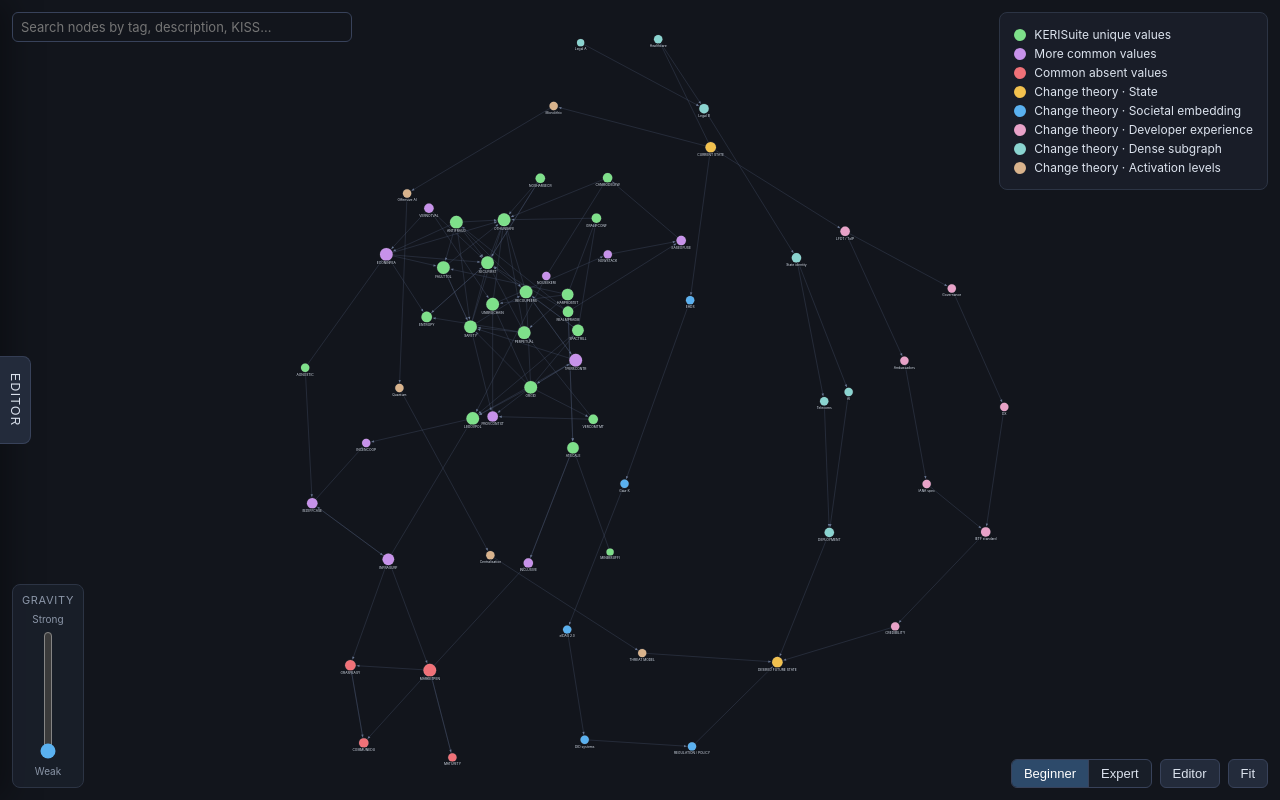
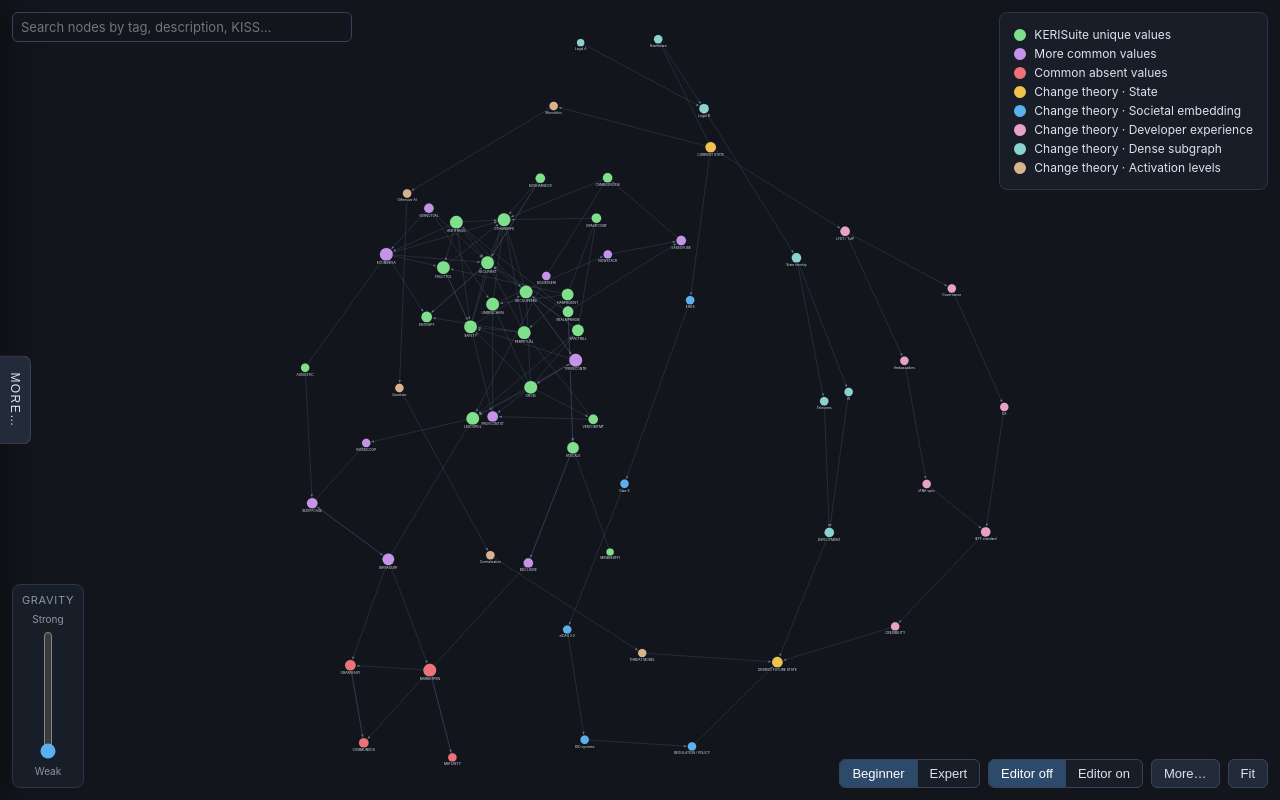
Before and after one commit to blockchainbird/KERI-value-system-visualisation, a website built with Vite: page index.html in a window 1280 px wide. Built offline with nearby package versions, Linux system fonts and the light colour scheme.

Commit message:
Refactor editor functionality and UI elements
- Replaced the editor toggle buttons with a more accessible group, allowing users to turn the editor on and off.
- Updated button titles and panel handling to reflect the new functionality.
- Enhanced CSS to manage visibility of editor-specific elements based on the editor state.
- Improved the structure of the editor section to ensure a cleaner user experience.

Signed-off-by: Kor Dwarshuis <proximus@fastmail.com>

```diff
--- a/index.html
+++ b/index.html
@@ -29,13 +29,17 @@
           <button id="btn-level-beginner" type="button" data-level="beginner">Beginner</button>
           <button id="btn-level-expert" type="button" data-level="expert">Expert</button>
         </div>
-        <button id="btn-panel-open" type="button" title="Open editor">Editor</button>
+        <div id="editor-toggle" role="group" aria-label="Graph editor">
+          <button id="btn-editor-off" type="button" data-editor="off">Editor off</button>
+          <button id="btn-editor-on" type="button" data-editor="on">Editor on</button>
+        </div>
+        <button id="btn-panel-open" type="button" title="Open more">More…</button>
         <button id="btn-zoom-fit" title="Fit graph to view">Fit</button>
       </div>
     </main>
 
-    <button id="panel-handle" type="button" aria-expanded="false" aria-controls="panel" title="Open editor">
-      Editor
+    <button id="panel-handle" type="button" aria-expanded="false" aria-controls="panel" title="Open more">
+      More…
     </button>
 
     <aside id="panel" aria-hidden="true" inert>
@@ -50,7 +54,7 @@
             </a>
           </p>
         </div>
-        <div id="file-section">
+        <div id="file-section" class="editor-only">
           <div class="button-row">
             <button id="btn-load" title="Load a graph JSON file from disk">Load…</button>
             <button id="btn-save" title="Save the current graph to a JSON file">Save…</button>
@@ -58,7 +62,7 @@
           </div>
           <p class="hint" id="file-hint"></p>
         </div>
-        <button id="btn-panel-close" type="button" title="Close editor">Close</button>
+        <button id="btn-panel-close" type="button" title="Close">Close</button>
       </header>
 
       <div id="panel-columns">
@@ -70,10 +74,10 @@
           </div>
           <div class="row">
             <select id="node-select"></select>
-            <button id="btn-add-node" class="small" title="Add a new node">+</button>
-            <button id="btn-del-node" class="small danger" title="Delete selected node and its links">−</button>
+            <button id="btn-add-node" class="small editor-only" title="Add a new node">+</button>
+            <button id="btn-del-node" class="small danger editor-only" title="Delete selected node and its links">−</button>
           </div>
-          <div id="node-form" class="form hidden">
+          <div id="node-form" class="form hidden editor-only">
             <label>Id <input id="node-id" type="text" /></label>
             <label>Label <input id="node-label" type="text" /></label>
             <label>Group <select id="node-group"></select></label>
@@ -103,7 +107,7 @@
 
         <section class="panel-section" id="link-section">
           <h2>Links <span class="count" id="link-count"></span></h2>
-          <div class="form" id="link-add-form">
+          <div class="form editor-only" id="link-add-form">
             <div class="row">
               <select id="link-source"></select>
               <span class="arrow">→</span>
--- a/src/editor.js
+++ b/src/editor.js
@@ -85,7 +85,7 @@ export function createEditor({ getModel, onChange, onSelectNode, onSearch, clips
       desc.title = desc.textContent;
 
       const weightSel = document.createElement('select');
-      weightSel.className = 'link-weight';
+      weightSel.className = 'link-weight editor-only';
       weightSel.innerHTML = [1, 2, 3]
         .map((w) => `<option value="${w}" ${w === link.weight ? 'selected' : ''}>${w}</option>`)
         .join('');
@@ -97,7 +97,7 @@ export function createEditor({ getModel, onChange, onSelectNode, onSearch, clips
       const del = document.createElement('button');
       del.textContent = '×';
       del.title = 'Delete link';
-      del.className = 'danger';
+      del.className = 'danger editor-only';
       del.onclick = () => {
         model().links.splice(idx, 1);
         onChange();
--- a/src/main.js
+++ b/src/main.js
@@ -28,7 +28,7 @@ function setPanelOpen(open) {
   panel.toggleAttribute('inert', !open);
   panel.setAttribute('aria-hidden', open ? 'false' : 'true');
   panelHandle.setAttribute('aria-expanded', open ? 'true' : 'false');
-  panelHandle.title = open ? 'Close editor' : 'Open editor';
+  panelHandle.title = open ? 'Close more' : 'Open more';
 }
 
 function openPanel() { setPanelOpen(true); }
@@ -94,6 +94,23 @@ function setLevel(next) {
 for (const btn of document.querySelectorAll('#level-toggle [data-level]')) {
   btn.onclick = () => setLevel(btn.dataset.level);
 }
+
+const EDITOR_KEY = 'keri-editor-enabled';
+let editorEnabled = localStorage.getItem(EDITOR_KEY) === 'on';
+
+function setEditorEnabled(on) {
+  editorEnabled = on;
+  localStorage.setItem(EDITOR_KEY, on ? 'on' : 'off');
+  document.getElementById('app').classList.toggle('editor-on', on);
+  for (const btn of document.querySelectorAll('#editor-toggle [data-editor]')) {
+    btn.classList.toggle('is-active', (btn.dataset.editor === 'on') === on);
+  }
+}
+
+for (const btn of document.querySelectorAll('#editor-toggle [data-editor]')) {
+  btn.onclick = () => setEditorEnabled(btn.dataset.editor === 'on');
+}
+setEditorEnabled(editorEnabled);
 
 const GRAVITY_KEY = 'keri-gravity-scale';
 const GRAVITY_POS_KEY = 'keri-gravity-pos';
--- a/src/style.css
+++ b/src/style.css
@@ -558,7 +558,8 @@ button.danger:hover { background: rgba(240, 113, 120, 0.12); }
   gap: 8px;
 }
 
-#level-toggle {
+#level-toggle,
+#editor-toggle {
   display: flex;
   border: 1px solid var(--input-border);
   border-radius: 6px;
@@ -566,7 +567,8 @@ button.danger:hover { background: rgba(240, 113, 120, 0.12); }
   background: rgba(26, 31, 42, 0.92);
 }
 
-#level-toggle button {
+#level-toggle button,
+#editor-toggle button {
   margin: 0;
   border: none;
   border-radius: 0;
@@ -574,13 +576,19 @@ button.danger:hover { background: rgba(240, 113, 120, 0.12); }
   background: transparent;
 }
 
-#level-toggle button + button {
+#level-toggle button + button,
+#editor-toggle button + button {
   border-left: 1px solid var(--input-border);
 }
 
-#level-toggle button.is-active {
+#level-toggle button.is-active,
+#editor-toggle button.is-active {
   background: #2d4a6a;
   color: #fff;
+}
+
+#app:not(.editor-on) .editor-only {
+  display: none !important;
 }
 
 #app.panel-open #btn-panel-open { display: none; }
```
